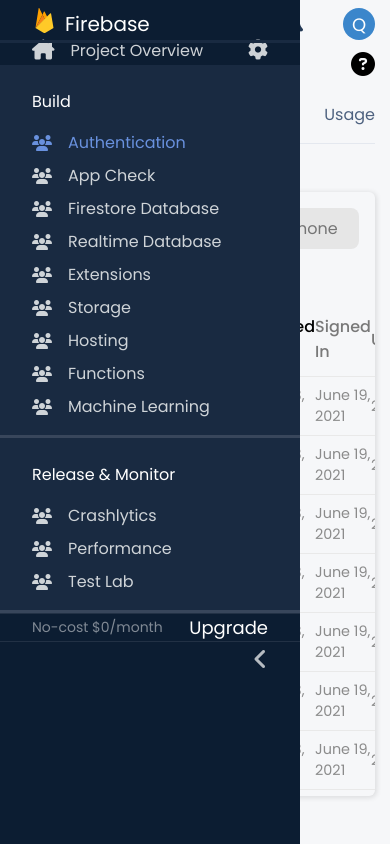
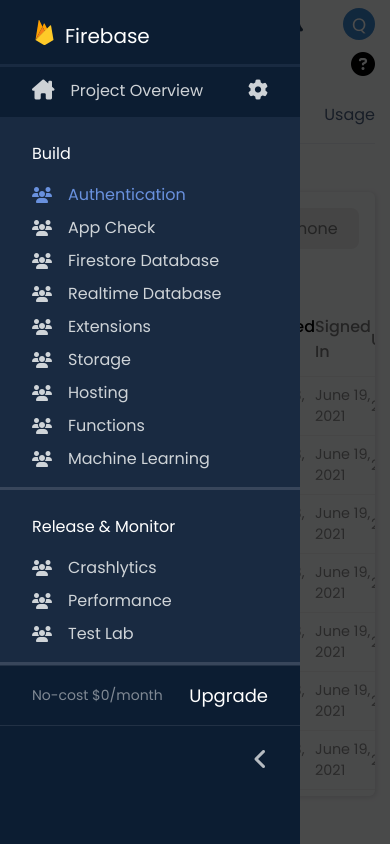
Before and after one commit to rehmanali12/html_css_firebase_clone, a plain HTML site: page index.html in a window 390 px wide. Both pictures are taken after a click on the button 21 px from the left and 24 px from the top of the page. Drawn offline with Linux system fonts and the light colour scheme.

Commit message:
Sidebar issue fixed

```diff
--- a/css/style.css
+++ b/css/style.css
@@ -16,6 +16,7 @@
 }
 
 .sidebar {
+    height: 100vh !important;
     grid-area: aside;
     display: grid;
     grid-template-areas:
@@ -62,6 +63,7 @@
     outline: none;
     color: #ced2d6;
     font-size: 1.25rem;
+    cursor: pointer;
 }
 
 .side-actions > p {
@@ -358,7 +360,7 @@
     z-index: 999;
     width: 300px;
     height: 100vh;
-    box-shadow: 1200px 1200px 10px 0.5px rgba(0, 0, 0, 0.7);
+    box-shadow: 0 0 0 1200px rgba(0, 0, 0, 0.7);
 }
 
 @media only screen and (max-width: 1200px) {
@@ -369,8 +371,17 @@
     .sidebar {
         display: none;
     }
-    .main {
-        grid-area: main;
+    .side-title {
+        padding: 0.75rem 2rem;
+    }
+    .side-actions {
+        padding: 1rem 2rem 0.75rem;
+    }
+    .offer {
+        padding: 1rem 2rem;
+    }
+    .toggle-btn {
+        padding: 1rem 2rem;
     }
     .users-container > div {
         width: 90vw;
@@ -390,34 +401,10 @@
     .users-list {
         overflow: scroll;
     }
-    /* .users-list > thead > tr > td .users-list > tbody > tr > td {
-        padding: 0 3rem !important;
+    .titles > h1 {
+        font-weight: 400;
+        font-size: 1.375rem;
     }
-
-    .users-list > thead > tr > td:nth-child(1),
-    .users-list > tbody > tr > td:nth-child(1) {
-        width: 25%;
-    }
-
-    .users-list > thead > tr > td:nth-child(2),
-    .users-list > tbody > tr > td:nth-child(2) {
-        width: 12%;
-    }
-
-    .users-list > thead > tr > td:nth-child(3),
-    .users-list > tbody > tr > td:nth-child(3) {
-        width: 18%;
-    }
-
-    .users-list > thead > tr > td:nth-child(4),
-    .users-list > tbody > tr > td:nth-child(4) {
-        width: 18%;
-    }
-
-    .users-list > thead > tr > td:nth-child(5),
-    .users-list > tbody > tr > td:nth-child(5) {
-        width: 30%;
-    } */
 }
 
 @media only screen and (max-width: 650px) {
```
